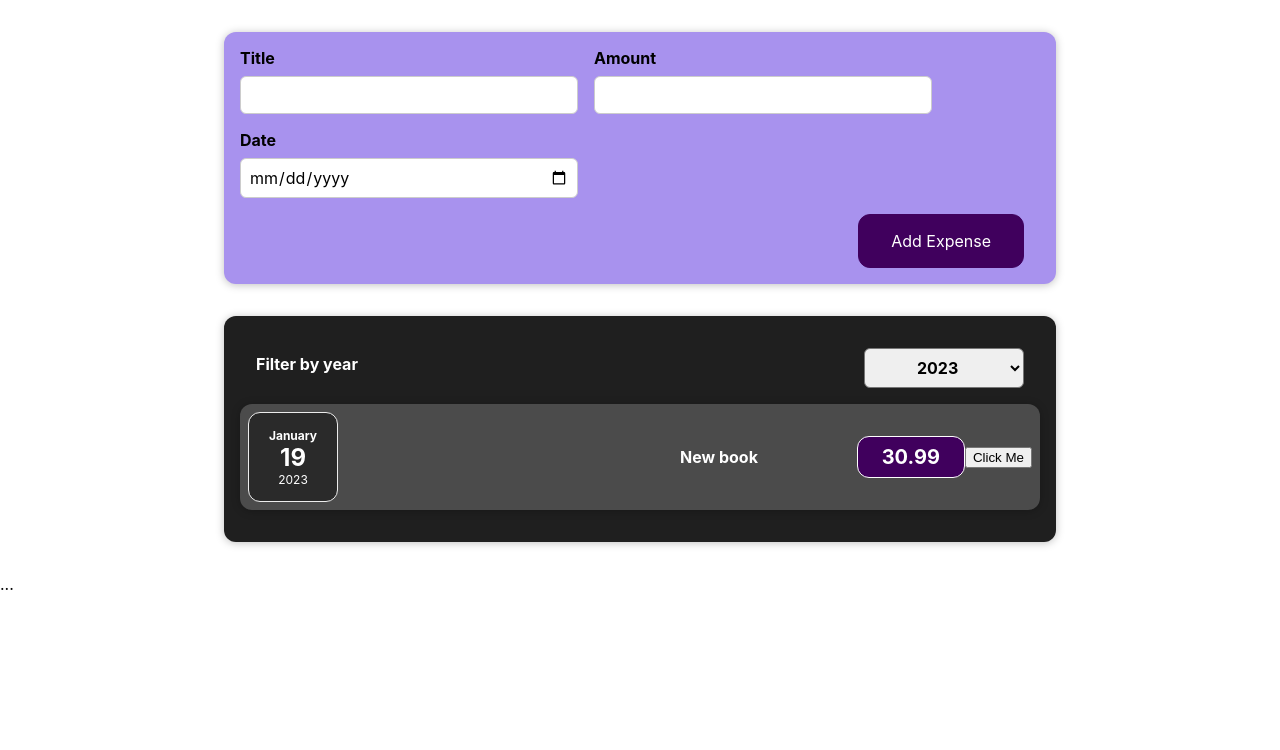
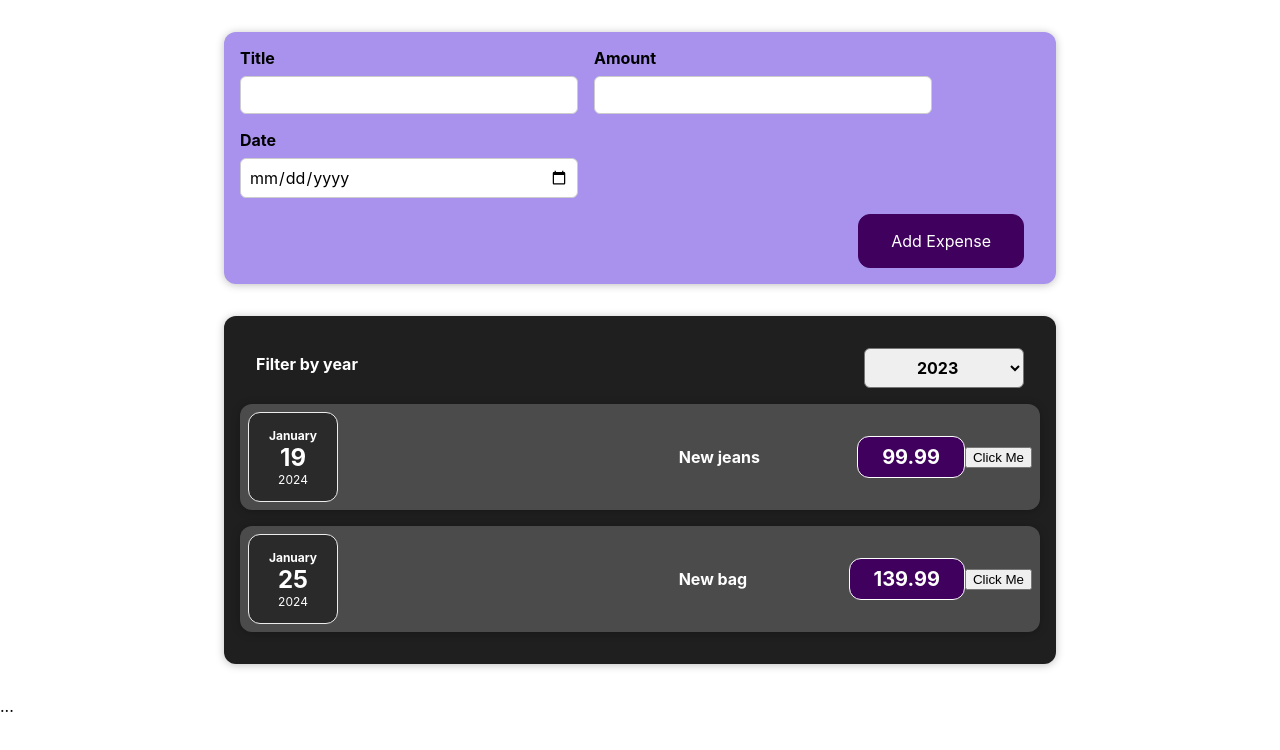
Before and after one commit to Jyrgen-S/expenses-http, a React (Create React App) app: page / in a window 1280 px wide. Shown: the top 750 px of the page. Built offline with nearby package versions, Linux system fonts and the light colour scheme.

Commit message:
Andmete kuvamine soltuvalt tingimusest

```diff
--- a/src/components/Expenses/Expenses.js
+++ b/src/components/Expenses/Expenses.js
@@ -5,29 +5,31 @@ import ExpensesFilter from "./ExpensesFilter";
 import ExpenseItem from "./ExpenseItem";
 
 const Expenses = (props) => {
-  const [selectedYear, setSelectedYear] = useState("2023");
+  const [filteredYear, setFilteredYear] = useState("2024");
 
-  const filterChangeHandler = (selectedYear) => {
-    setSelectedYear(selectedYear);
+  const filterChangeHandler = (year) => {
+    console.log("Year data in expenses " + year);
+    setFilteredYear(year);
   };
 
   const filteredExpenses = props.expenses.filter((expense) => {
-    return expense.date.getFullYear().toString() === selectedYear;
+    return expense.date.getFullYear().toString() === filteredYear;
   });
+
+  let expensesContent = <p>No expenses found.</p>;
+  if (filteredExpenses.length > 0) {
+    expensesContent = filteredExpenses.map((expense) => {
+      return <ExpenseItem expenseData={expense} key={expense.id} />;
+    });
+  }
 
   return (
     <Card className="expenses">
       <ExpensesFilter
-        selectedYear={selectedYear}
-        onYearChange={filterChangeHandler}
+        selected={filteredYear}
+        onChangeFilter={filterChangeHandler}
       />
-      {filteredExpenses.length > 0 ? (
-        filteredExpenses.map((expense) => (
-          <ExpenseItem key={expense.id} expenseData={expense} />
-        ))
-      ) : (
-        <p>No expenses found for the selected year.</p>
-      )}
+      {expensesContent}
     </Card>
   );
 };
--- a/src/components/Expenses/ExpensesFilter.js
+++ b/src/components/Expenses/ExpensesFilter.js
@@ -4,7 +4,7 @@ import "./ExpensesFilter.css";
 
 const ExpensesFilter = (props) => {
   const dropdownChangeHandler = (event) => {
-    props.onYearChange(event.target.value);
+    props.onChangeFilter(event.target.value);
   };
 
   return (
```
